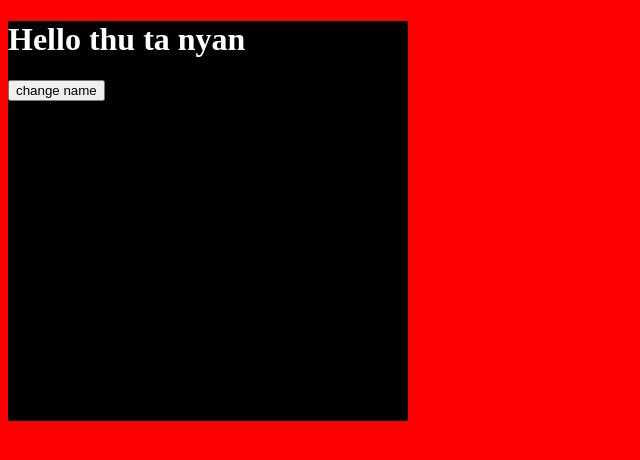
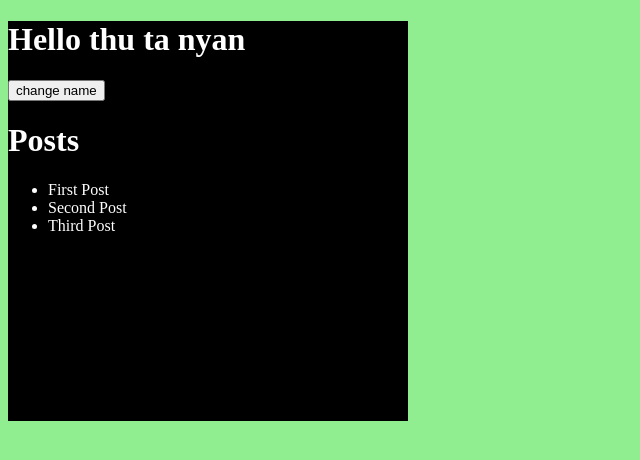
Before and after one commit to Ankrick/MERN-Class, a React (Create React App) app in the folder react-basic/my-app/: page / in a window 1280 px wide. Shown: the top 460 px of the page, without its empty margins (0-640 px from the left). Built offline with nearby package versions, Linux system fonts and the light colour scheme.

Commit message:
Ch-5 Ep-48 to Ep-49

```diff
--- a/react-basic/my-app/src/App.css
+++ b/react-basic/my-app/src/App.css
@@ -4,7 +4,3 @@
   width: 400px;
   height: 400px;
 }
-
-body {
-  background-color: red;
-}
--- a/react-basic/my-app/src/App.js
+++ b/react-basic/my-app/src/App.js
@@ -5,6 +5,20 @@ import { useState } from 'react';
 function App() {
   // let name = "thu ta nyan"
   let [name, setName] = useState('thu ta nyan');
+  let [posts, setPost] = useState([
+    {
+      id : 1,
+      title : 'First Post'
+    },
+    {
+      id : 2,
+      title : 'Second Post'
+    },
+    {
+      id : 3,
+      title : 'Third Post'
+    }
+  ]);
 
   let changeName = () => {
     setName('aung aung');
@@ -15,6 +29,13 @@ function App() {
     <div className="app">
       <h1>Hello {name}</h1>
       <button onClick={changeName}>change name</button>
+
+      <h1>Posts</h1>
+      <ul>
+        {posts.map((post)=>(
+          <li key={post.id}>{post.title}</li>
+        ))}
+      </ul>
     </div>
   );
 }
```
